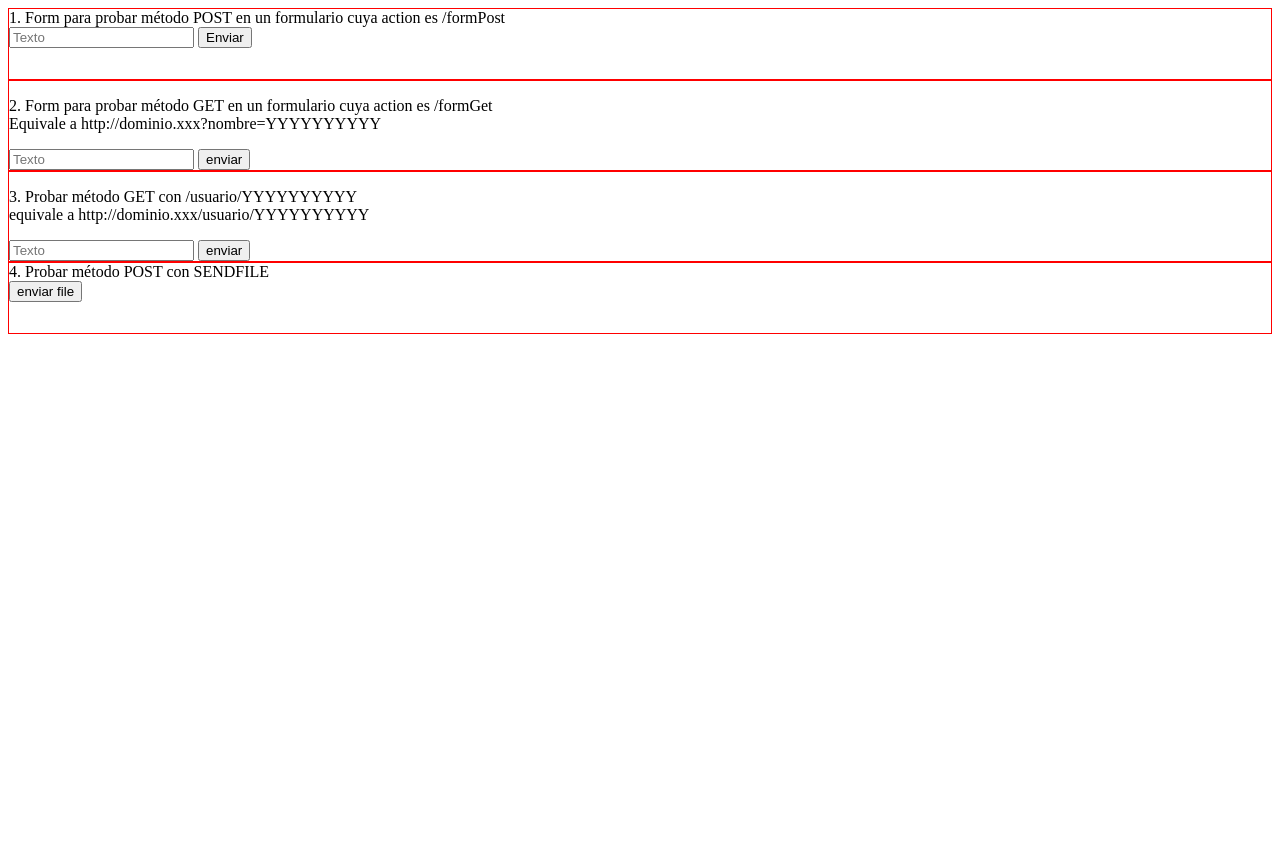
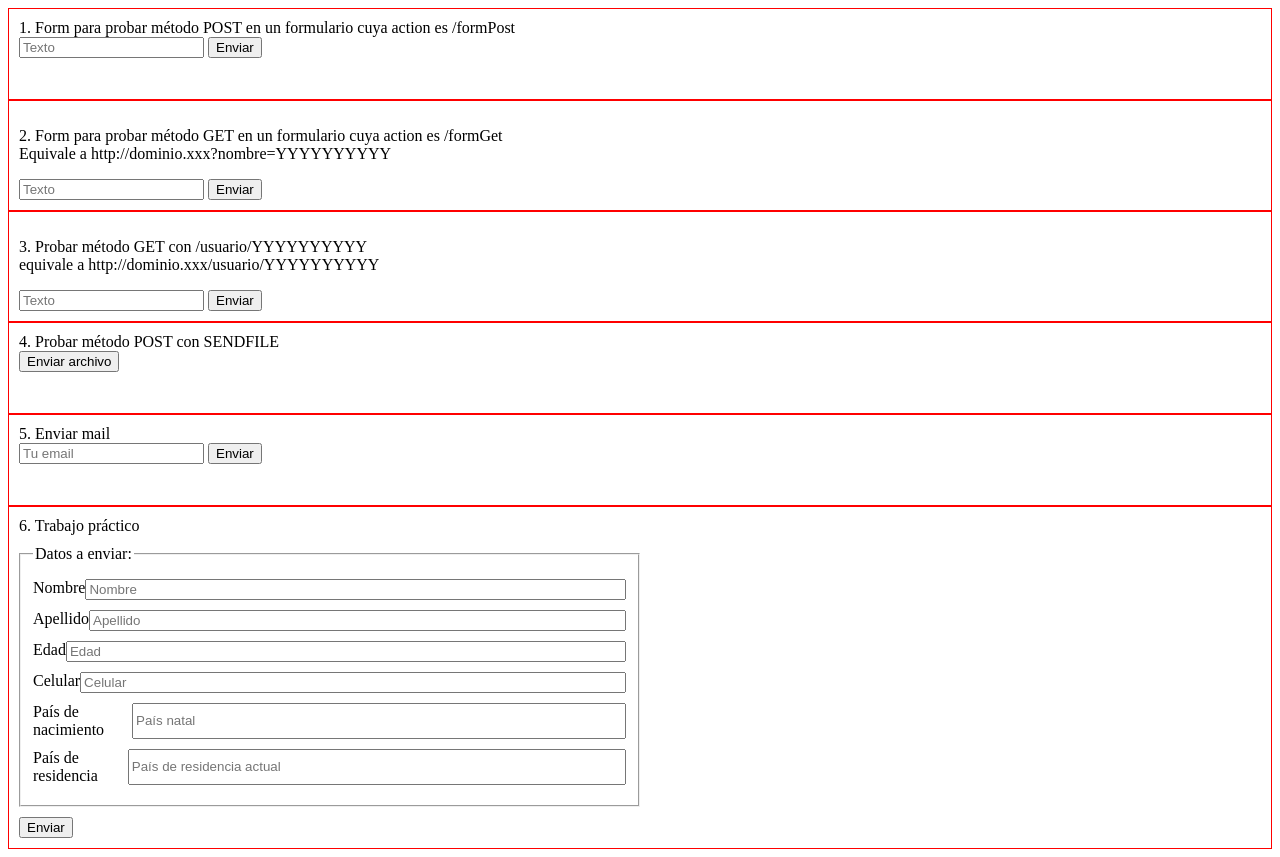
Before and after one commit to vgrusz/pruebanodejs, a website: page public/index.html in a window 1280 px wide. Before the commit the page ends 800 px from the top, so only its background shows below. Drawn offline with Linux system fonts and the light colour scheme.

Commit message:
Beta funcional

```diff
--- a/package.json
+++ b/package.json
@@ -5,12 +5,13 @@
   "main": "index.js",
   "scripts": {
     "test": "echo \"Error: no test specified\" && exit 1",
-    "start" : "node index"
+    "start": "node index"
   },
   "keywords": [],
   "author": "",
   "license": "ISC",
   "dependencies": {
-    "express": "^4.17.1"
+    "express": "^4.17.1",
+    "nodemailer": "^6.4.17"
   }
 }
--- a/public/index.html
+++ b/public/index.html
@@ -9,6 +9,14 @@
     .contenedor {
       border: 1px solid red;
       min-height: 70px;
+      padding: 10px;
+    }
+    .formElement {
+      display: flex;
+      margin: 10px 0px 10px 0px;
+    }
+    .inp {
+      width: 100%;
     }
   </style>
 
@@ -31,7 +39,7 @@
       <div>
         <form action="/formGet" , method="GET">
           <input type="text" , name="nombre" , placeholder="Texto" />
-          <input type="submit" , value="enviar" />
+          <input type="submit" , value="Enviar" />
         </form>
       </div>
     </div>
@@ -43,19 +51,11 @@
         equivale a http://dominio.xxx/usuario/YYYYYYYYYY
       </p>
       <div>
-        <input
-          id="inputId"
-          ,
-          type="text"
-          ,
-          name="inputDePruebaGet"
-          ,
-          placeholder="Texto"
-        />
+        <input id="inputId" , type="text" , name="inputDePruebaGet" , placeholder="Texto" />
         <input
           type="button"
           ,
-          value="enviar"
+          value="Enviar"
           ,
           onclick="{window.location='/usuario/'+document.getElementById('inputId').value;}"
         />
@@ -66,9 +66,59 @@
       4. Probar método POST con SENDFILE
       <div>
         <form action="/file" method="post">
-          <input type="submit" , value="enviar file" />
+          <input type="submit" , value="Enviar archivo" />
         </form>
       </div>
     </div>
-  </body>
+
+    <div class="contenedor">
+      5. Enviar mail
+      <form action="/mail" , method="POST">
+        <input type="text" , name="email" , placeholder="Tu email" />
+        <input type="submit" , value="Enviar" />
+      </form>
+    </div>
+
+    <div class="contenedor">
+      6. Trabajo práctico
+<form  action="/trabajoPractico" , method="post", style="width: 50%">
+    <fieldset style="margin: 10px 0px">
+        <legend>Datos a enviar:</legend>
+    <div class="formElement">
+        <label for="nombre">Nombre</label>
+        <input class="inp", type="text", name="nombre", placeholder="Nombre">
+    </div>
+
+    <div class="formElement">
+        <label for="apellido">Apellido</label>
+        <input class="inp" , type="text" , name="apellido" , placeholder="Apellido" />
+      </div>
+
+      <div class="formElement">
+        <label for="edad">Edad</label>
+        <input class="inp" , type="text" , name="edad" , placeholder="Edad" />
+      </div>
+
+      <div class="formElement">
+        <label for="celular">Celular</label>
+        <input class="inp" , type="text" , name="celular" , placeholder="Celular" />
+      </div>
+
+      <div class="formElement">
+        <label for="paisDeNacimiento">País de nacimiento</label>
+        <input class="inp" , type="text" , name="paisDeNacimiento" , placeholder="País natal" />
+      </div>
+
+      <div class="formElement">
+        <label for="paisDeResidencia">País de residencia</label>
+        <input class="inp" , type="text" , name="paisDeResidencia" , placeholder="País de residencia actual" />
+      </div>
+
+
+</fieldset>
+    <input type="submit" value="Enviar">
+
+</form>
+
+</body>
 </html>
```
Also changed, not shown: index.js (+57 -29 lines), 1 other file.
